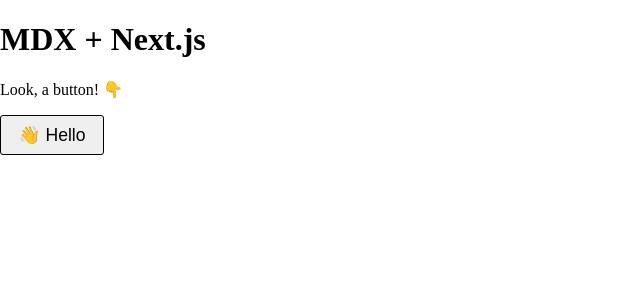
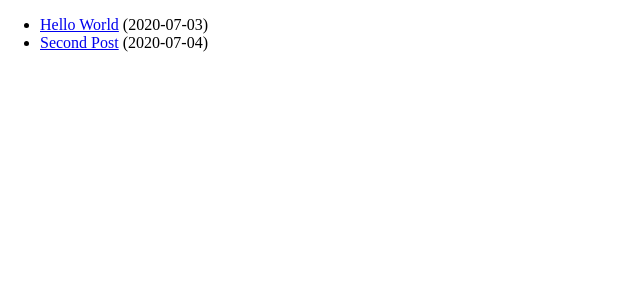
Before and after one commit to jossdoe/mdx-blog, a Next.js app: page / in a window 1280 px wide. Shown: the top 300 px of the page, without its empty margins (0-640 px from the left). Built offline with nearby package versions, Linux system fonts and the light colour scheme.

Commit message:
Initial logic set-up for static generation of mdx-files

```diff
--- /dev/null
+++ b/pages/index.js
@@ -0,0 +1,35 @@
+import Link from 'next/link';
+import fs from 'fs';
+import path from 'path';
+
+const IndexPage = ({ posts }) => (
+  <ul>
+    {posts.map((post, idx) => (
+      <li key={idx}>
+        <Link href={`/posts/${post.slug}`}>
+          <a>{post.title}</a>
+        </Link>{' '}
+        ({post.date})
+      </li>
+    ))}
+  </ul>
+);
+
+export async function getStaticProps() {
+  const slugs = await fs.promises.readdir(
+    path.join(process.cwd(), 'pages/posts')
+  );
+
+  const posts = slugs.map((slug) => ({
+    ...require(`./posts/${slug}/index.mdx`).metadata,
+    slug,
+  }));
+
+  return {
+    props: {
+      posts,
+    },
+  };
+}
+
+export default IndexPage;
--- a/pages/index.mdx
+++ /dev/null
@@ -1,7 +0,0 @@
-import Button from '../components/button.js'
-
-# MDX + Next.js
-
-Look, a button! 👇
-
-<Button>👋 Hello</Button>
--- /dev/null
+++ b/pages/posts/hello-world/index.mdx
@@ -0,0 +1,12 @@
+export const metadata = {
+  title: 'Hello World',
+  date: '2020-07-03',
+};
+
+import Button from '@components/button.js';
+
+# MDX + Next.js
+
+Look, a button! 👇
+
+<Button>👋 Hello</Button>
--- /dev/null
+++ b/pages/posts/second-post/index.mdx
@@ -0,0 +1,12 @@
+export const metadata = {
+  title: 'Second Post',
+  date: '2020-07-04',
+};
+
+import Button from '@components/button.js';
+
+# Second Post
+
+Lorem ipsum
+
+<Button>👋 Hello</Button>
```
Also changed, not shown: jsconfig.json (added, +9 -0 lines).
